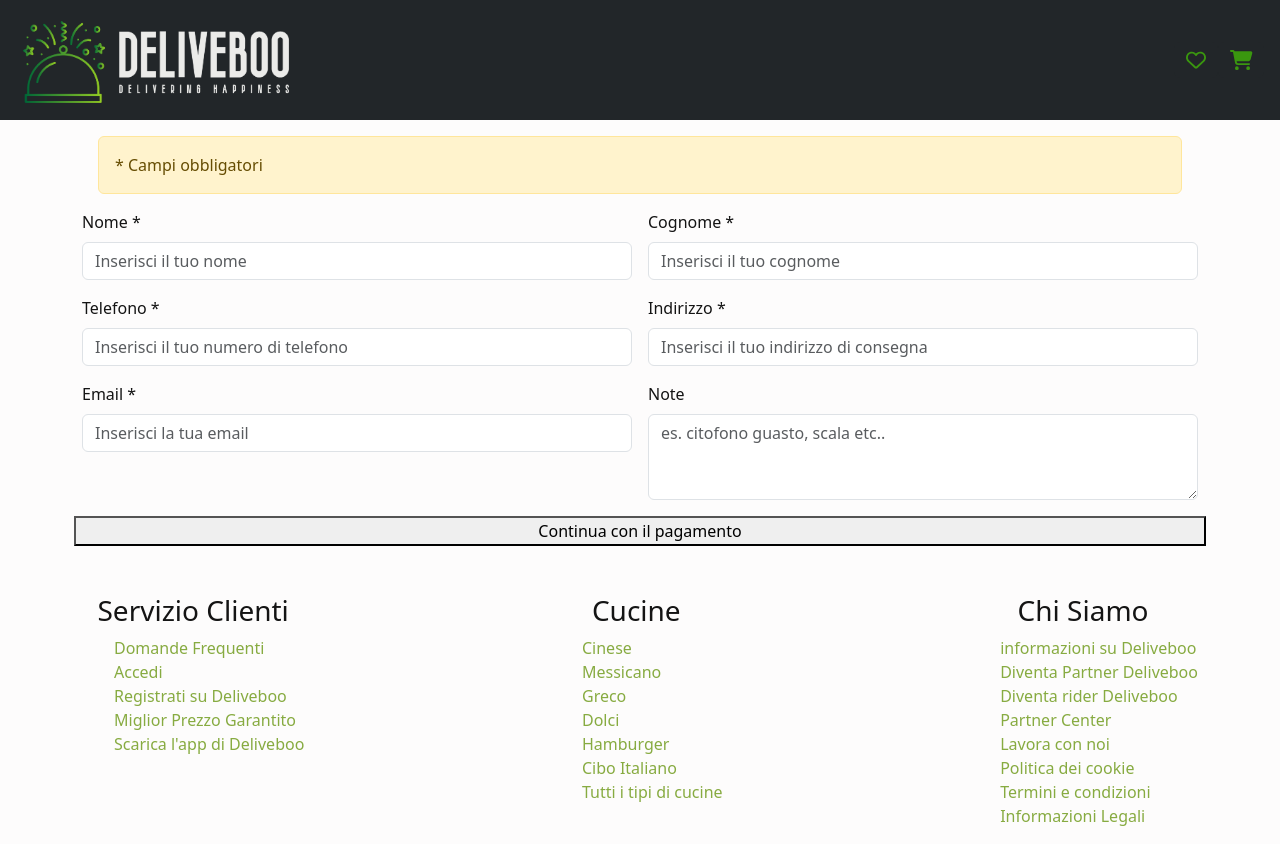
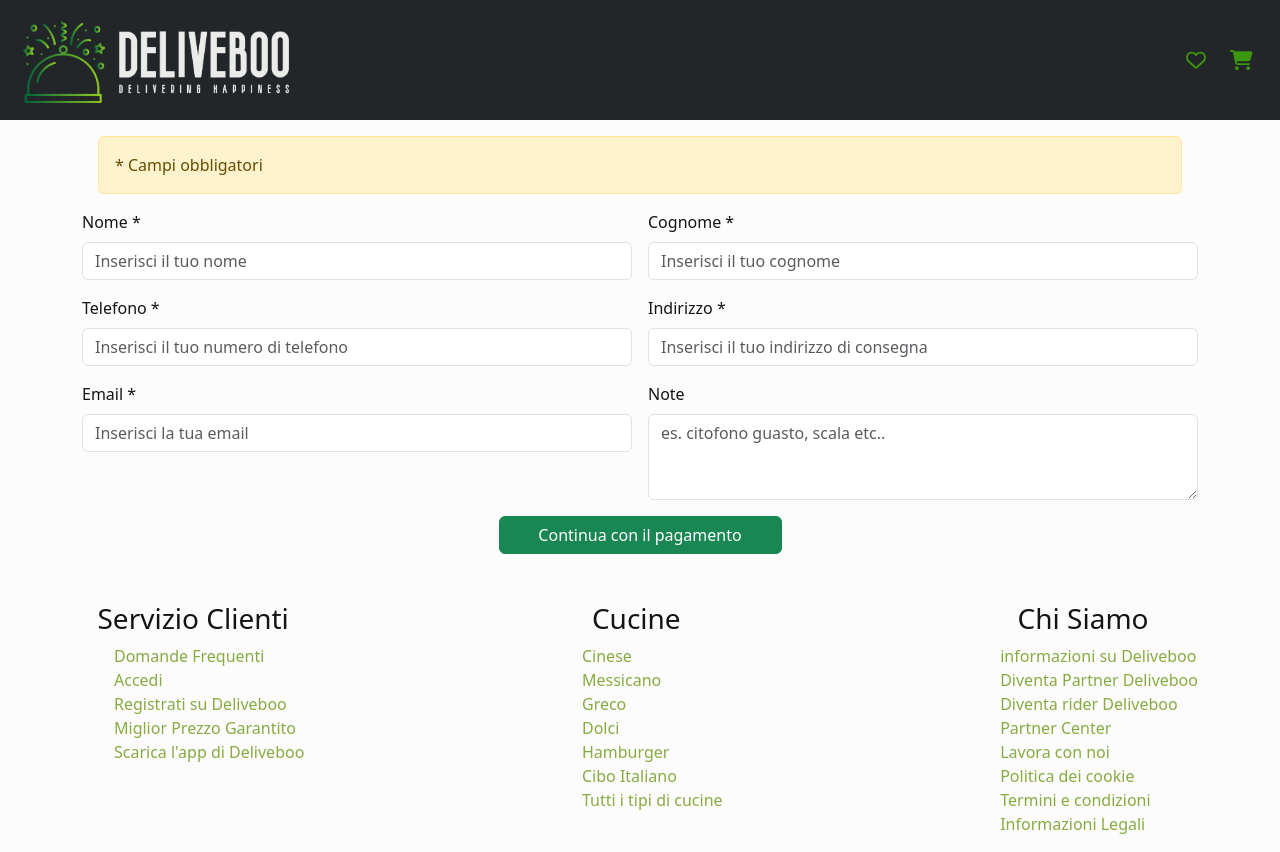
Before and after one commit to RodiaGiordano/DeliveBoo_Team7_Vue, a Vue app: page /checkout in a window 1280 px wide. Built offline with nearby package versions, Linux system fonts and the light colour scheme.

Commit message:
fix button payment

```diff
--- a/src/pages/Checkout.vue
+++ b/src/pages/Checkout.vue
@@ -236,7 +236,7 @@ export default {
       <div class="spinner-border ms-auto" aria-hidden="true"></div>
     </div>
     <div v-if="dataForm" class="alert alert-warning m-3" role="alert">* Campi obbligatori</div>
-    <form v-if="dataForm" @submit.prevent="submitForm" class="row g-3" id="ciao">
+    <form v-if="dataForm" @submit.prevent="submitForm" class="row justify-content-center g-3" id="formUser">
       <div class="col-md-6">
         <label for="inputName" class="form-label">Nome *</label>
         <input type="text" class="form-control" id="inputName" ref="inputName" placeholder="Inserisci il tuo nome" pattern="[A-Za-z ']+" title="Inserisci un nome valido (solo lettere e spazi)" required />
@@ -266,12 +266,12 @@ export default {
         <label for="inputNote" class="form-label">Note</label>
         <textarea class="form-control" ref="inputNote" id="inputNote" rows="3" placeholder="es. citofono guasto, scala etc.."></textarea>
       </div>
-      <button type="submit" @click="submitDataCheck()">Continua con il pagamento</button>
+      <button class="btn btn-success w-25" type="submit" @click="submitDataCheck()">Continua con il pagamento</button>
     </form>
 
     <div v-if="paymentForm" class="payment mt-2">
       <div id="dropin-container"></div>
-      <button form="ciao" id="submit-button" class="button button--small button--green">Purchase</button>
+      <button form="formUser" id="submit-button" class="button button--small button--green">Purchase</button>
     </div>
   </div>
 </template>
--- a/src/pages/PaymentPage.vue
+++ b/src/pages/PaymentPage.vue
@@ -1,6 +1,4 @@
 <script>
-// import MyComponent from "./components/MyComponent.vue";
-
 export default {
   data() {
     return {
```
